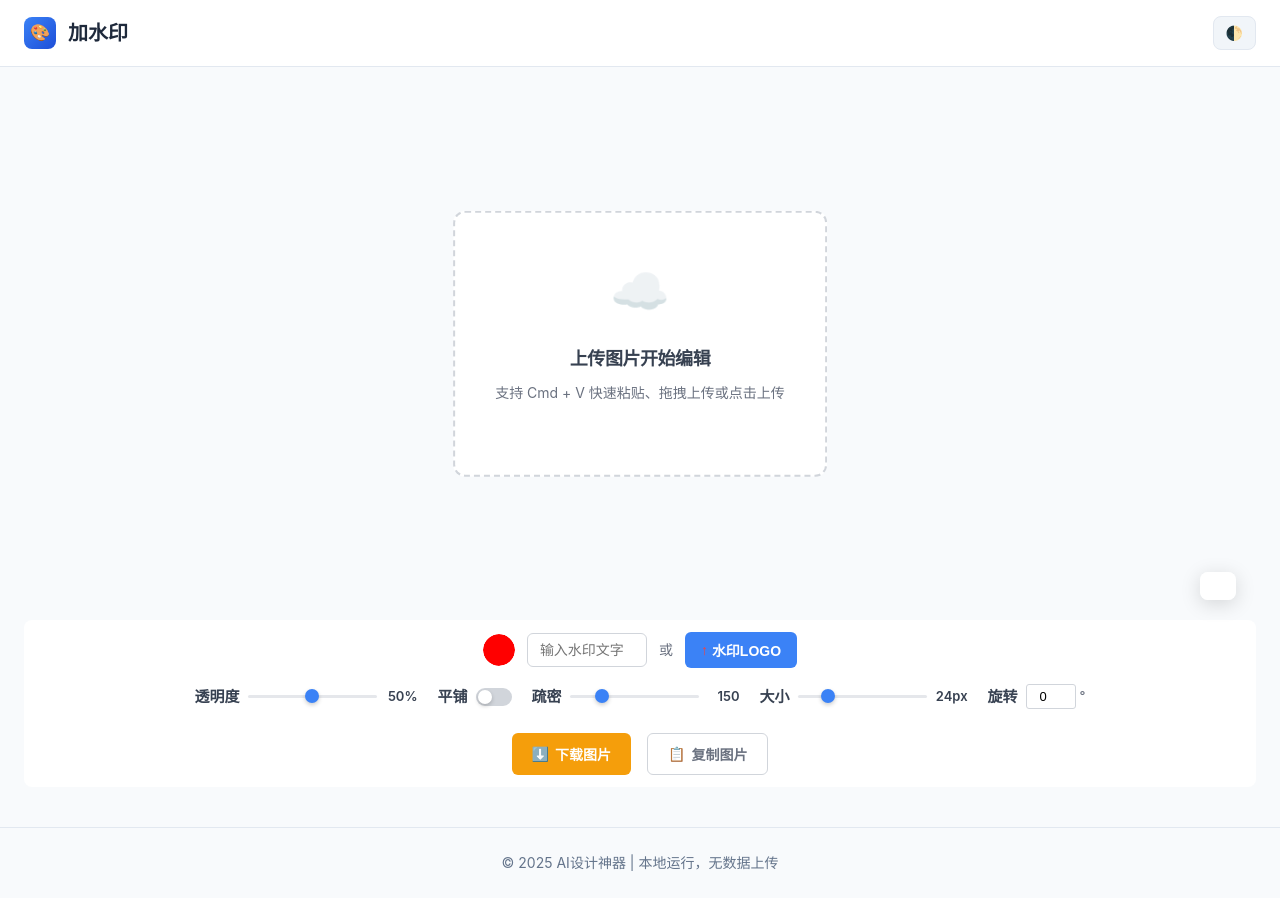
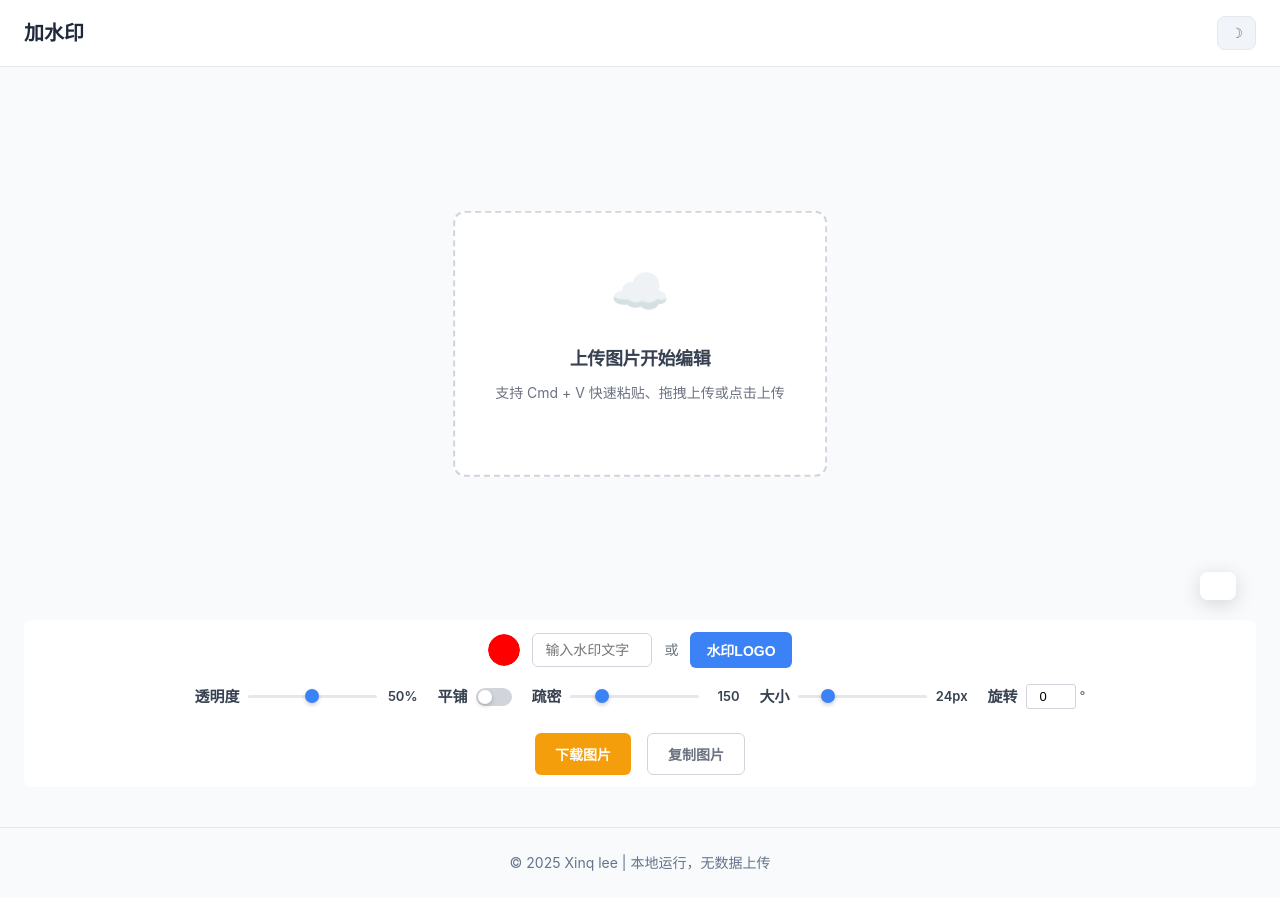
Before and after one commit to dabufan/watermark, a plain HTML site: page index.html in a window 1280 px wide. Drawn offline with Linux system fonts and the light colour scheme.

Commit message:
优化界面图标和主题切换
- 移除LOGO图标，只保留文字加水印
- 去除所有按钮上的图标，改为纯文字按钮
- 简化主题切换图标：使用☽/☀符号替代拟物图标
- 主题切换按钮只显示图标，移除主题文字
- 整体界面更加简洁现代

```diff
--- a/index.html
+++ b/index.html
@@ -3,7 +3,7 @@
 <head>
   <meta charset="UTF-8">
   <meta name="viewport" content="width=device-width, initial-scale=1.0">
-  <title>在线图片加水印 · AI设计神器</title>
+  <title>在线图片加水印 · Xinq lee</title>
   <link rel="stylesheet" href="css/styles.css">
   <script src="libs/jszip.min.js"></script>
   <script src="libs/FileSaver.min.js"></script>
@@ -13,12 +13,10 @@
   <header class="header">
     <div class="header-content">
       <div class="logo">
-        <div class="logo-icon">🎨</div>
         <div class="logo-text">加水印</div>
       </div>
       <button class="theme-toggle" id="themeToggle">
-        <span>🌓</span>
-        <span>主题</span>
+        <span id="themeIcon">☽</span>
       </button>
     </div>
   </header>
@@ -68,7 +66,6 @@
               <span class="input-separator">或</span>
 
               <button class="btn-upload-logo" id="uploadLogoBtn">
-                <span class="btn-icon">↑</span>
                 <span class="btn-text">水印LOGO</span>
               </button>
             </div>
@@ -120,11 +117,9 @@
           <!-- 操作按钮 -->
           <div class="action-buttons">
             <button class="btn-download" id="downloadBtn">
-              <span class="btn-icon">⬇️</span>
               <span class="btn-text">下载图片</span>
             </button>
             <button class="btn-copy" id="copyBtn">
-              <span class="btn-icon">📋</span>
               <span class="btn-text">复制图片</span>
             </button>
           </div>
@@ -150,7 +145,7 @@
 
   <!-- 页脚 -->
   <footer class="footer">
-    <p>© 2025 AI设计神器 | 本地运行，无数据上传</p>
+    <p>© 2025 Xinq lee | 本地运行，无数据上传</p>
   </footer>
 
   <!-- Toast 提示 -->
--- a/js/ui.js
+++ b/js/ui.js
@@ -27,7 +27,8 @@ themeToggleBtn.addEventListener('click', () => {
 
 function updateThemeIcon() {
   const isDark = document.body.classList.contains('dark');
-  themeToggleBtn.textContent = isDark ? '☀️' : '🌓';
+  const themeIcon = document.getElementById('themeIcon');
+  themeIcon.textContent = isDark ? '☀' : '☽';
 }
 
 // ======= Toast 提示 =======
```
